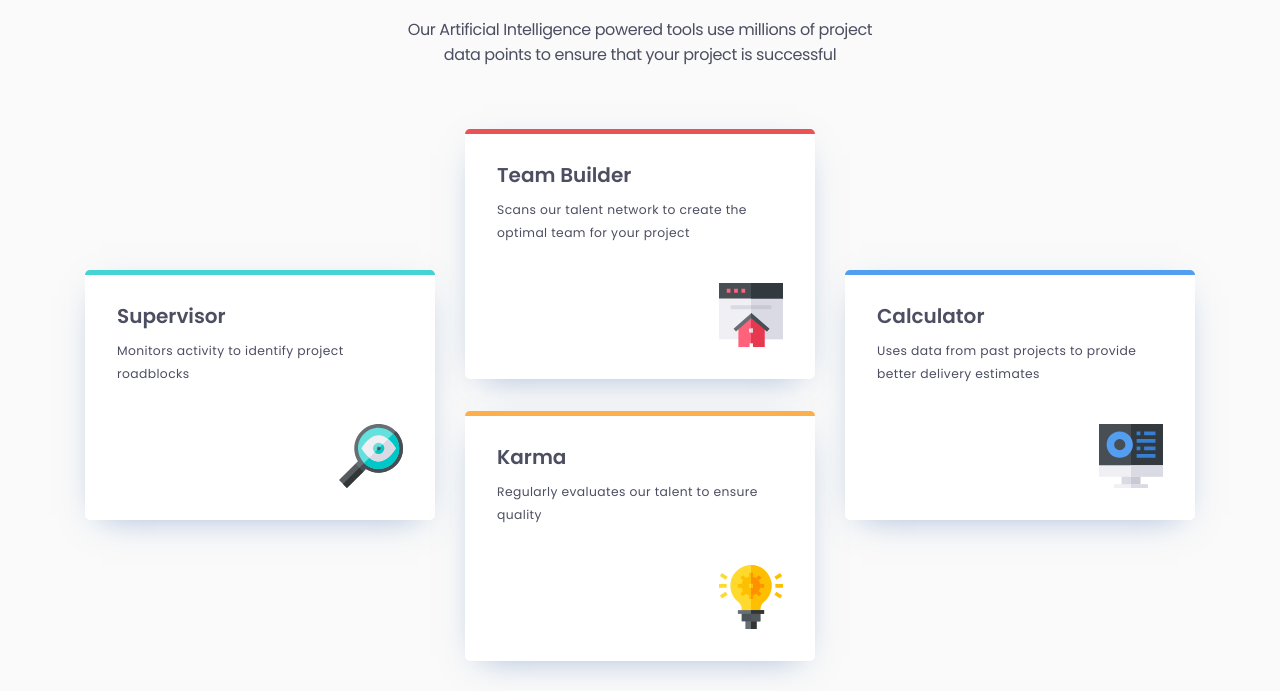
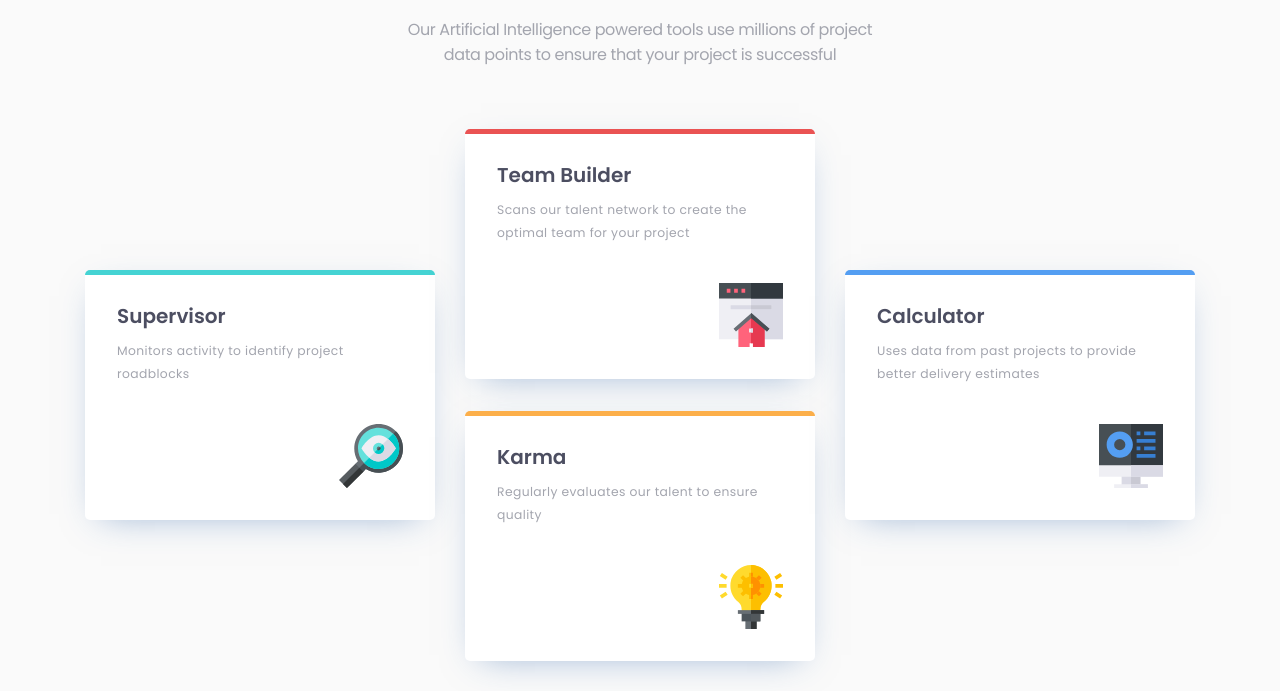
Before and after one commit to JyVers/four-card-feature-section, a plain HTML site: page index.html in a window 1280 px wide. Shown: the part 182-873 px from the top of the page. Drawn offline with Linux system fonts and the light colour scheme.

Commit message:
Color Correction

```diff
--- a/style.css
+++ b/style.css
@@ -54,6 +54,8 @@ header p{
     margin-top: 20px;
     margin-left: 20px;
     margin-right: 20px;
+
+    color: var(--grayish-blue)
 }
 
 /* CARDS */
@@ -87,6 +89,8 @@ header p{
 
     margin-top: 9px;
     margin-bottom: 50px;
+
+    color: var(--grayish-blue)
 }
 
 .card img{
```
